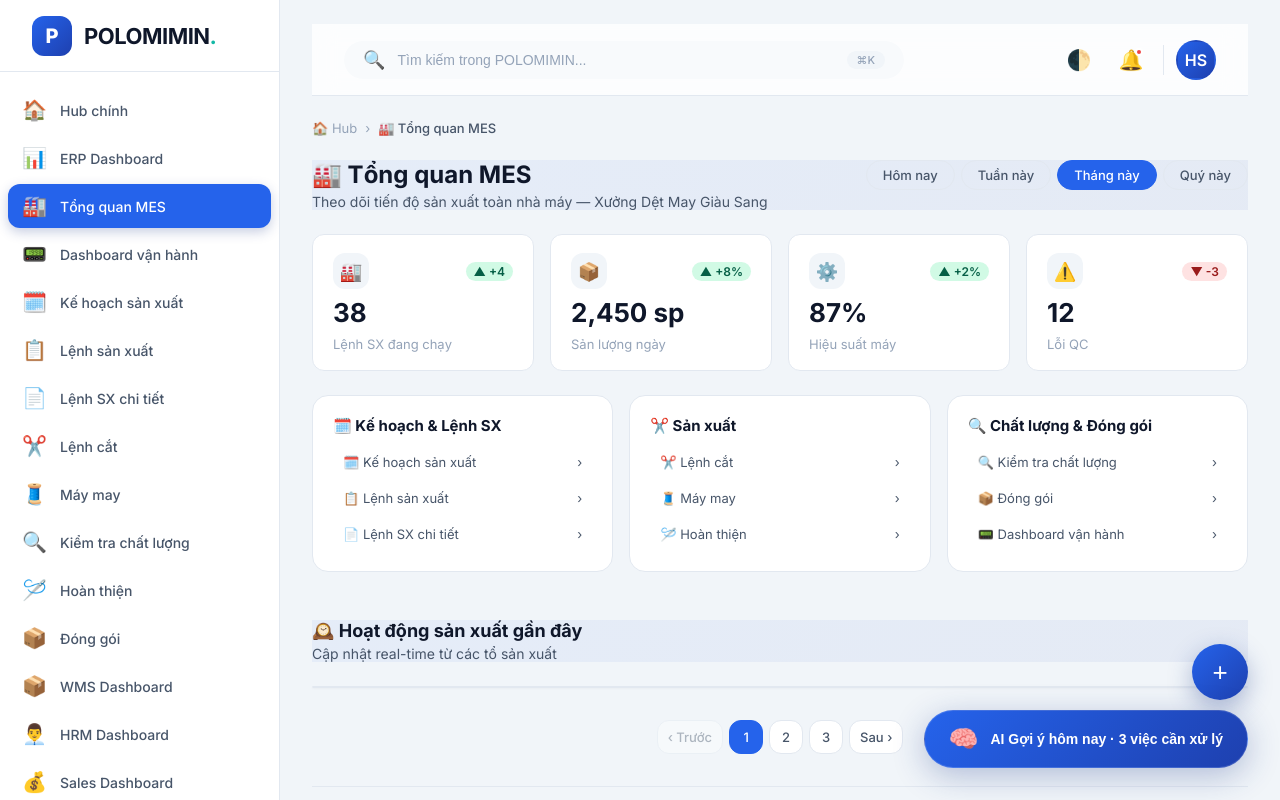
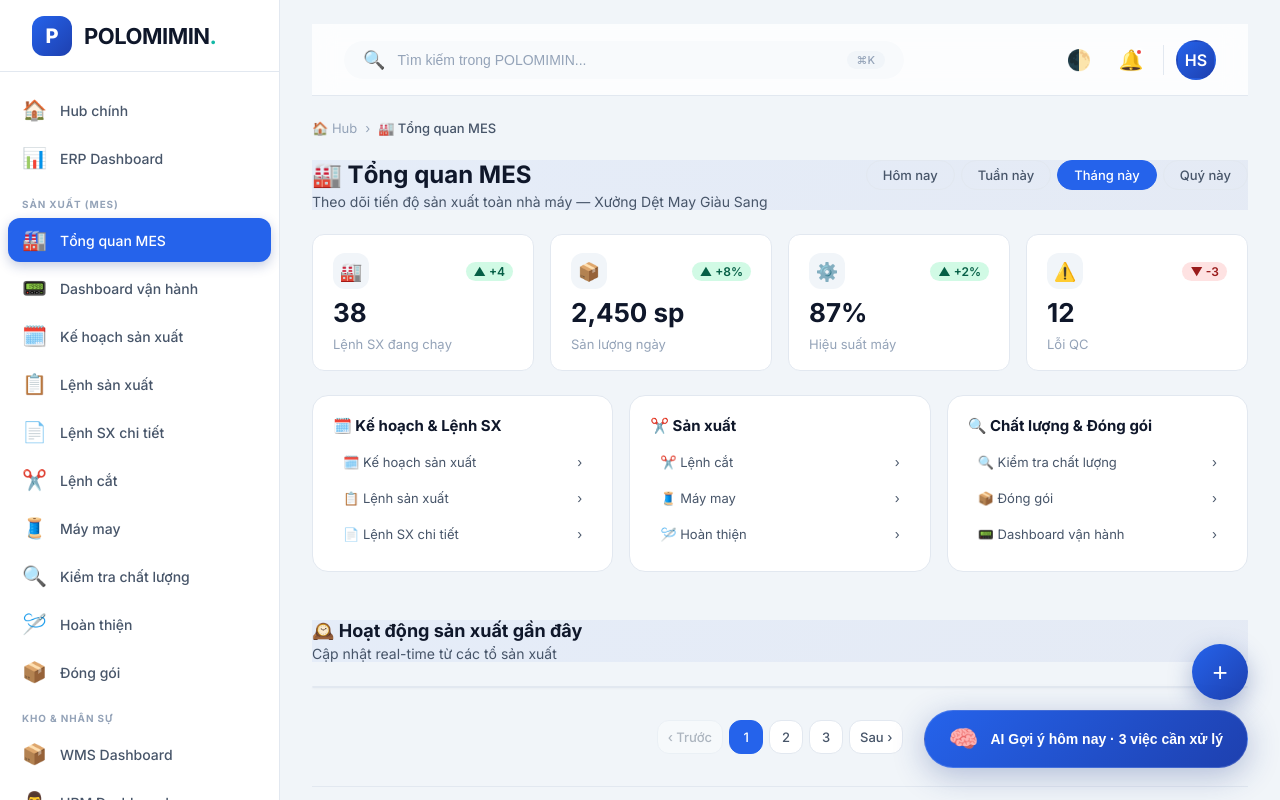
Before and after one commit to minhsang1994/polomimin-website, a website: page 04-mes-dashboard.html in a window 1280 px wide. Drawn offline with Linux system fonts and the light colour scheme.

Commit message:
fix(mes): restore nav section-markers now that main.js supports them
A concurrent QA pass fixed the root cause in assets/js/main.js
(renderNav now renders { section: '...' } as a proper group label
instead of "undefined"). That superseded my earlier per-page
workaround (2712bbc) which stripped the section markers from the 10
MES pages — re-adding them for consistency with the rest of the site.

```diff
--- a/04-mes-dashboard.html
+++ b/04-mes-dashboard.html
@@ -180,6 +180,7 @@
             const NAV_ITEMS = [
                 { icon: '🏠', label: 'Hub chính', href: '01-home.html', active: false, badge: '' },
                 { icon: '📊', label: 'ERP Dashboard', href: '02-erp-dashboard.html', active: false, badge: '' },
+                { section: 'Sản xuất (MES)' },
                 { icon: '🏭', label: 'Tổng quan MES', href: '04-mes-dashboard.html', active: true, badge: '' },
                 { icon: '📟', label: 'Dashboard vận hành', href: '08-mes-dashboard.html', active: false, badge: '' },
                 { icon: '🗓️', label: 'Kế hoạch sản xuất', href: '09-mes-ke-hoach.html', active: false, badge: '' },
@@ -190,8 +191,10 @@
                 { icon: '🔍', label: 'Kiểm tra chất lượng', href: '13-mes-qc.html', active: false, badge: '' },
                 { icon: '🪡', label: 'Hoàn thiện', href: '14-mes-hoan-thien.html', active: false, badge: '' },
                 { icon: '📦', label: 'Đóng gói', href: '15-mes-dong-goi.html', active: false, badge: '' },
+                { section: 'Kho & Nhân sự' },
                 { icon: '📦', label: 'WMS Dashboard', href: '06-wms-dashboard.html', active: false, badge: '' },
                 { icon: '👨‍💼', label: 'HRM Dashboard', href: '22-hr-dashboard.html', active: false, badge: '' },
+                { section: 'Bán hàng & AI' },
                 { icon: '💰', label: 'Sales Dashboard', href: '22-sales-dashboard.html', active: false, badge: '' },
                 { icon: '🤖', label: 'AI Center', href: '25-ai-dashboard.html', active: false, badge: '' },
                 { icon: '🎓', label: 'Academy', href: '37-academy-dashboard.html', active: false, badge: '' },
```
Also changed, not shown: 05-mes-lenh-sx.html (+3 -0 lines), 08-mes-dashboard.html (+3 -0 lines), 09-mes-ke-hoach.html (+3 -0 lines), 10-mes-lenh-sx.html (+3 -0 lines), 11-mes-lenh-cat.html (+3 -0 lines), 12-mes-may.html (+3 -0 lines), 13-mes-qc.html (+3 -0 lines), 14-mes-hoan-thien.html (+3 -0 lines), 15-mes-dong-goi.html (+3 -0 lines).
